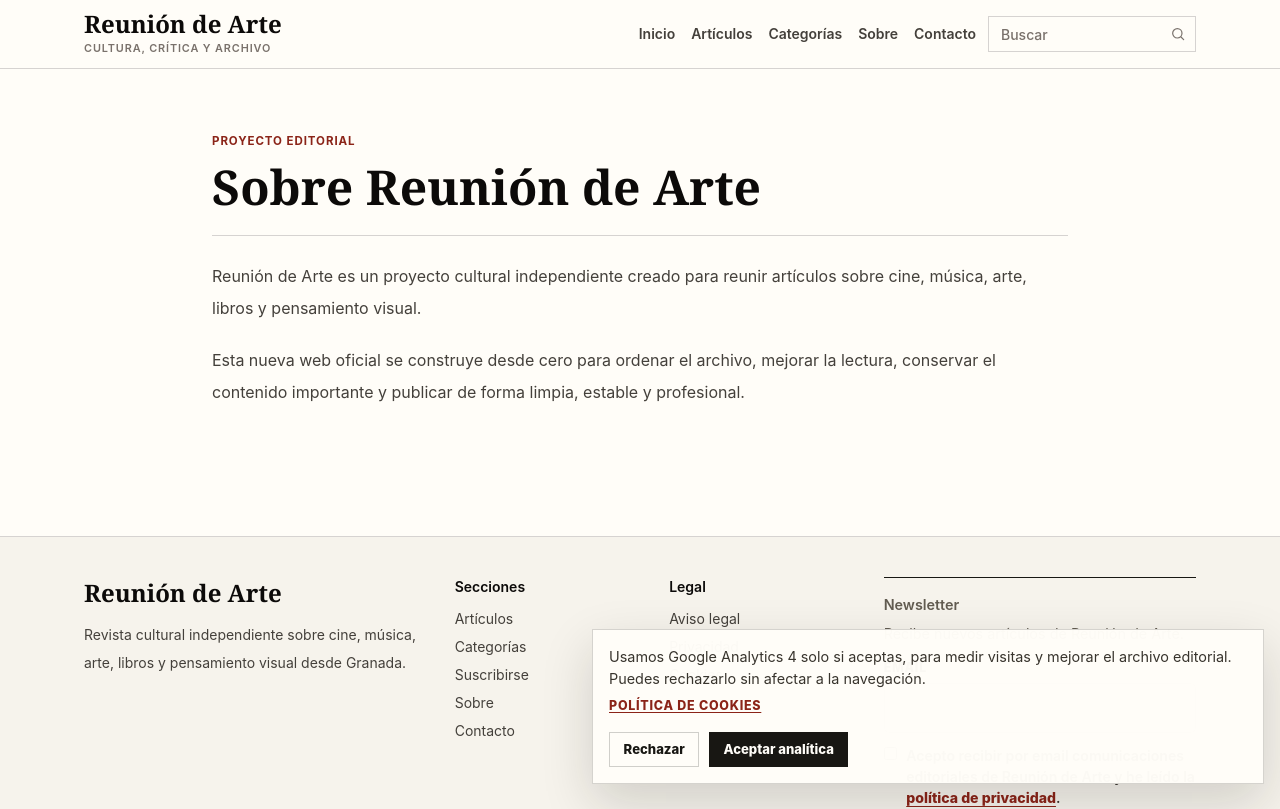
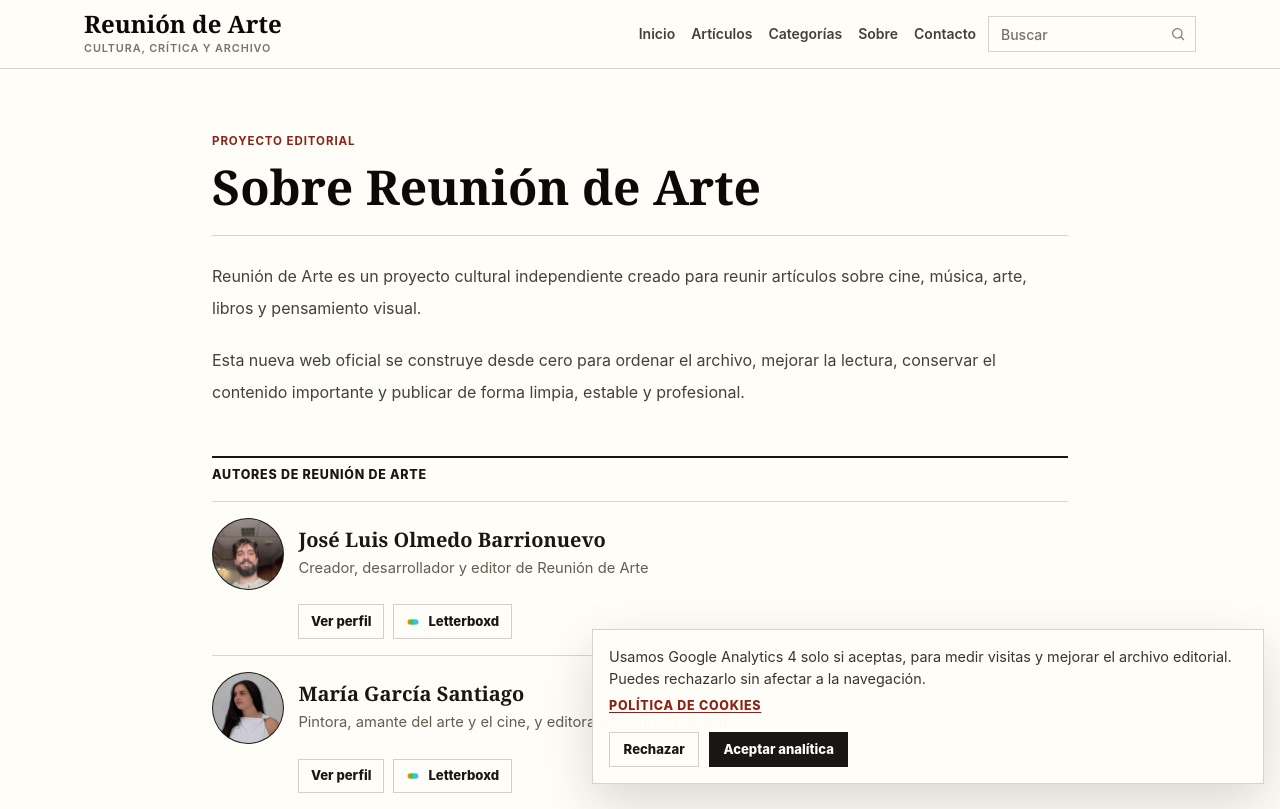
Before and after one commit to RDAJose/reuniondearte-web-oficial, a Next.js app: page /sobre in a window 1280 px wide. Shown: the top 809 px of the page. Built offline with nearby package versions, Linux system fonts and the light colour scheme.

Commit message:
Add author cards and Letterboxd profile links

```diff
--- a/app/globals.css
+++ b/app/globals.css
@@ -775,6 +775,107 @@
   color: #625c51;
   font-size: 1rem;
   line-height: 1.7;
+}
+
+.author-profile-links {
+  display: grid;
+  gap: 0.75rem;
+  margin-top: 1.5rem;
+  border-bottom: 1px solid rgba(24, 23, 19, 0.16);
+  padding-bottom: 1.25rem;
+}
+
+.author-profile-links h2 {
+  margin: 0;
+  color: #181713;
+  font-size: 0.72rem;
+  font-weight: 900;
+  letter-spacing: 0.08em;
+  text-transform: uppercase;
+}
+
+.author-profile-link,
+.authors-overview-card__link {
+  display: inline-flex;
+  width: fit-content;
+  align-items: center;
+  gap: 0.45rem;
+  border: 1px solid rgba(24, 23, 19, 0.2);
+  background: transparent;
+  padding: 0.52rem 0.72rem;
+  color: #181713;
+  font-size: 0.82rem;
+  font-weight: 800;
+  line-height: 1;
+  text-decoration: none;
+}
+
+.author-profile-link:hover,
+.author-profile-link:focus-visible,
+.authors-overview-card__link:hover,
+.authors-overview-card__link:focus-visible {
+  border-color: rgba(139, 36, 24, 0.46);
+  color: var(--accent);
+  outline: none;
+}
+
+.author-profile-link__icon,
+.authors-overview-card__icon {
+  width: 1rem;
+  height: 1rem;
+  flex: 0 0 auto;
+}
+
+.authors-overview {
+  margin-top: 3rem;
+}
+
+.authors-overview__grid {
+  display: grid;
+  gap: 1rem;
+}
+
+.authors-overview-card {
+  display: grid;
+  grid-template-columns: auto minmax(0, 1fr);
+  gap: 0.9rem;
+  align-items: center;
+  border-top: 1px solid rgba(24, 23, 19, 0.18);
+  padding-top: 1rem;
+}
+
+.authors-overview-card__avatar {
+  width: 4.5rem;
+  height: 4.5rem;
+  font-size: 0.9rem;
+}
+
+.authors-overview-card__body {
+  min-width: 0;
+}
+
+.authors-overview-card h3 {
+  margin: 0;
+  color: #181713;
+  font-family: Georgia, "Times New Roman", serif;
+  font-size: 1.25rem;
+  font-weight: 700;
+  line-height: 1.18;
+}
+
+.authors-overview-card p {
+  margin: 0.35rem 0 0;
+  color: #625c51;
+  font-size: 0.92rem;
+  line-height: 1.55;
+}
+
+.authors-overview-card__actions {
+  grid-column: 2;
+  display: flex;
+  min-width: 0;
+  flex-wrap: wrap;
+  gap: 0.55rem;
 }
 
 .article-author-box__role {
--- a/app/sobre/page.tsx
+++ b/app/sobre/page.tsx
@@ -1,6 +1,9 @@
+import { AuthorsOverview } from "@/components/authors/AuthorsOverview";
+
 export default function SobrePage() {
   return (
-    <section className="mx-auto max-w-4xl px-4 py-12 sm:px-5 sm:py-16">
+    <main className="mx-auto max-w-4xl px-4 py-12 sm:px-5 sm:py-16">
+      <section>
         <p className="editorial-kicker">Proyecto editorial</p>
         <h1 className="mt-3 font-serif text-4xl font-bold text-stone-950 sm:text-5xl">
           Sobre Reunión de Arte
@@ -17,5 +20,8 @@
           </p>
         </div>
       </section>
+
+      <AuthorsOverview />
+    </main>
   );
 }
--- /dev/null
+++ b/components/authors/AuthorProfileLinks.tsx
@@ -0,0 +1,27 @@
+import { LetterboxdIcon } from "@/components/authors/LetterboxdIcon";
+import type { ArticleAuthor } from "@/lib/articles/author";
+
+type AuthorProfileLinksProps = {
+  author: ArticleAuthor;
+};
+
+export function AuthorProfileLinks({ author }: AuthorProfileLinksProps) {
+  if (!author.letterboxdUrl) {
+    return null;
+  }
+
+  return (
+    <section className="author-profile-links" aria-labelledby="author-profile-links-title">
+      <h2 id="author-profile-links-title">Perfiles</h2>
+      <a
+        className="author-profile-link"
+        href={author.letterboxdUrl}
+        rel="noopener noreferrer"
+        target="_blank"
+      >
+        <LetterboxdIcon className="author-profile-link__icon" />
+        <span>Letterboxd</span>
+      </a>
+    </section>
+  );
+}
--- a/components/authors/AuthorProfilePage.tsx
+++ b/components/authors/AuthorProfilePage.tsx
@@ -1,6 +1,7 @@
 import Link from "next/link";
 import { ArticleAuthorAvatar } from "@/components/articles/ArticleAuthorAvatar";
 import { ArticleCard } from "@/components/articles/ArticleCard";
+import { AuthorProfileLinks } from "@/components/authors/AuthorProfileLinks";
 import {
   getArticleBySlug,
   getPublishedArticles,
@@ -39,6 +40,8 @@
         </div>
       </section>
 
+      <AuthorProfileLinks author={author} />
+
       <section className="mt-12">
         <div className="section-heading">
           <p>Artículos publicados</p>
@@ -57,7 +60,7 @@
           </div>
         ) : (
           <p className="border-t border-stone-300 pt-5 text-stone-600">
-            Todavía no hay artículos publicados.
+            Sus artículos aparecerán aquí cuando estén publicados.
           </p>
         )}
       </section>
--- /dev/null
+++ b/components/authors/AuthorsOverview.tsx
@@ -0,0 +1,48 @@
+import Link from "next/link";
+import { ArticleAuthorAvatar } from "@/components/articles/ArticleAuthorAvatar";
+import { LetterboxdIcon } from "@/components/authors/LetterboxdIcon";
+import { publicAuthors } from "@/lib/articles/author";
+
+export function AuthorsOverview() {
+  return (
+    <section className="authors-overview" aria-labelledby="authors-overview-title">
+      <div className="section-heading">
+        <h2 id="authors-overview-title">Autores de Reunión de Arte</h2>
+      </div>
+
+      <div className="authors-overview__grid">
+        {publicAuthors.map((author) => (
+          <article className="authors-overview-card" key={author.slug}>
+            <ArticleAuthorAvatar
+              author={author}
+              className="authors-overview-card__avatar"
+              imageSizes="72px"
+            />
+
+            <div className="authors-overview-card__body">
+              <h3>{author.name}</h3>
+              {author.role ? <p>{author.role}</p> : null}
+            </div>
+
+            <div className="authors-overview-card__actions">
+              <Link className="authors-overview-card__link" href={author.href}>
+                Ver perfil
+              </Link>
+              {author.letterboxdUrl ? (
+                <a
+                  className="authors-overview-card__link"
+                  href={author.letterboxdUrl}
+                  rel="noopener noreferrer"
+                  target="_blank"
+                >
+                  <LetterboxdIcon className="authors-overview-card__icon" />
+                  <span>Letterboxd</span>
+                </a>
+              ) : null}
+            </div>
+          </article>
+        ))}
+      </div>
+    </section>
+  );
+}
--- /dev/null
+++ b/components/authors/LetterboxdIcon.tsx
@@ -0,0 +1,18 @@
+type LetterboxdIconProps = {
+  className?: string;
+};
+
+export function LetterboxdIcon({ className = "" }: LetterboxdIconProps) {
+  return (
+    <svg
+      aria-hidden="true"
+      className={className}
+      focusable="false"
+      viewBox="0 0 24 24"
+    >
+      <circle cx="8" cy="12" fill="#ff8000" r="4.2" />
+      <circle cx="12" cy="12" fill="#00e054" r="4.2" />
+      <circle cx="16" cy="12" fill="#40bcf4" r="4.2" />
+    </svg>
+  );
+}
--- a/lib/articles/author.ts
+++ b/lib/articles/author.ts
@@ -4,6 +4,7 @@
   avatarPath?: string;
   href: string;
   initials: string;
+  letterboxdUrl?: string;
   slug: string;
 };
 
@@ -28,6 +29,7 @@
     bio: "Creador, desarrollador y editor de Reunión de Arte. Crítica cultural, cine, música y arte.",
     href: "/autores/jose-luis-olmedo",
     initials: "JO",
+    letterboxdUrl: "https://letterboxd.com/rdajose/",
     name: "José Luis Olmedo Barrionuevo",
     role: "Creador, desarrollador y editor de Reunión de Arte",
     slug: "jose-luis-olmedo",
@@ -37,6 +39,7 @@
     avatarPath: localAvatarPathsBySlug["maria-garcia-santiago"],
     href: "/autores/maria-garcia-santiago",
     initials: "MG",
+    letterboxdUrl: "https://letterboxd.com/mariasantisima/",
     name: "María García Santiago",
     role: "Pintora, amante del arte y el cine, y editora en Reunión de Arte.",
     slug: "maria-garcia-santiago",
```
Lines whose indentation alone changed are shown as unchanged.
